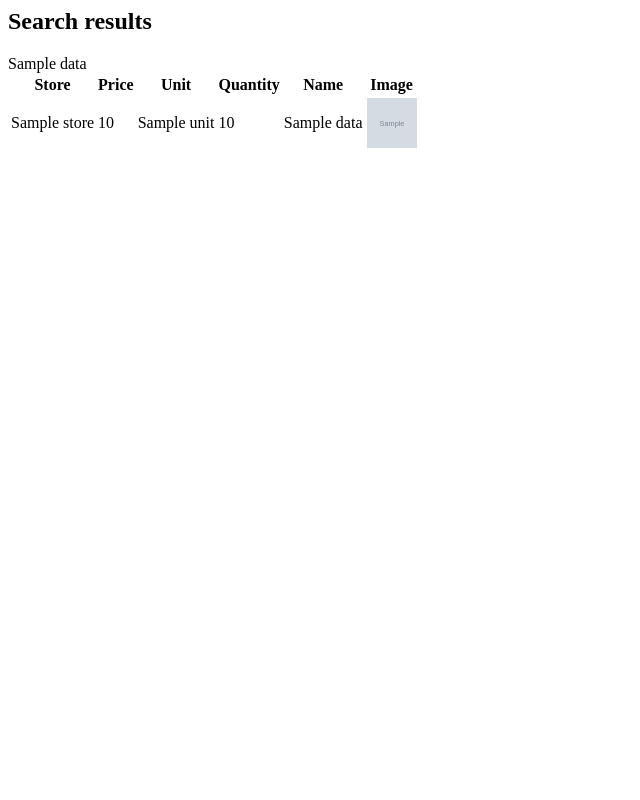
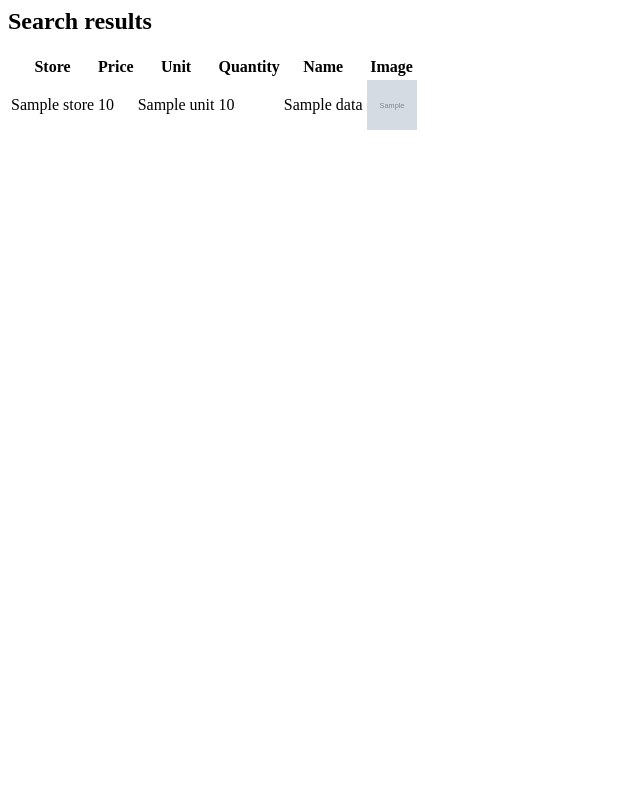
Before and after one commit to snacsnoc/grocery-app, a Flask app: template templates/search.html in a window 1280 px wide. Shown: the whole page, without its empty margins (0-640 px from the left). Run offline with Flask 2, Linux system fonts and the light colour scheme; the template is opened without the code that fills it: most values are stand-ins (such as "Sample title", 1, 10 or a date in 2020); grey boxes marked "Sample" are stand-in pictures.

Commit message:
Update search result template

```diff
--- a/templates/search.html
+++ b/templates/search.html
@@ -8,7 +8,10 @@
     <th>Name</th>
     <th>Image</th>
   </tr>
-  {% for store, data in result_data.items() %}
+  {% for store, results in result_data.items() %}
+          {% for data in results %}
+
+
     <tr>
       <td>{{ store }}</td>
       <td>{{ data['price'] }} </td>
@@ -17,6 +20,7 @@
       <td>{{ data['name'] }}</td>
       <td><img height=50px width=50px src="{{ data['image'] }}"> </td>
     </tr>
-  {{data}}
+ {% endfor %}
+
   {% endfor %}
 </table>
```
